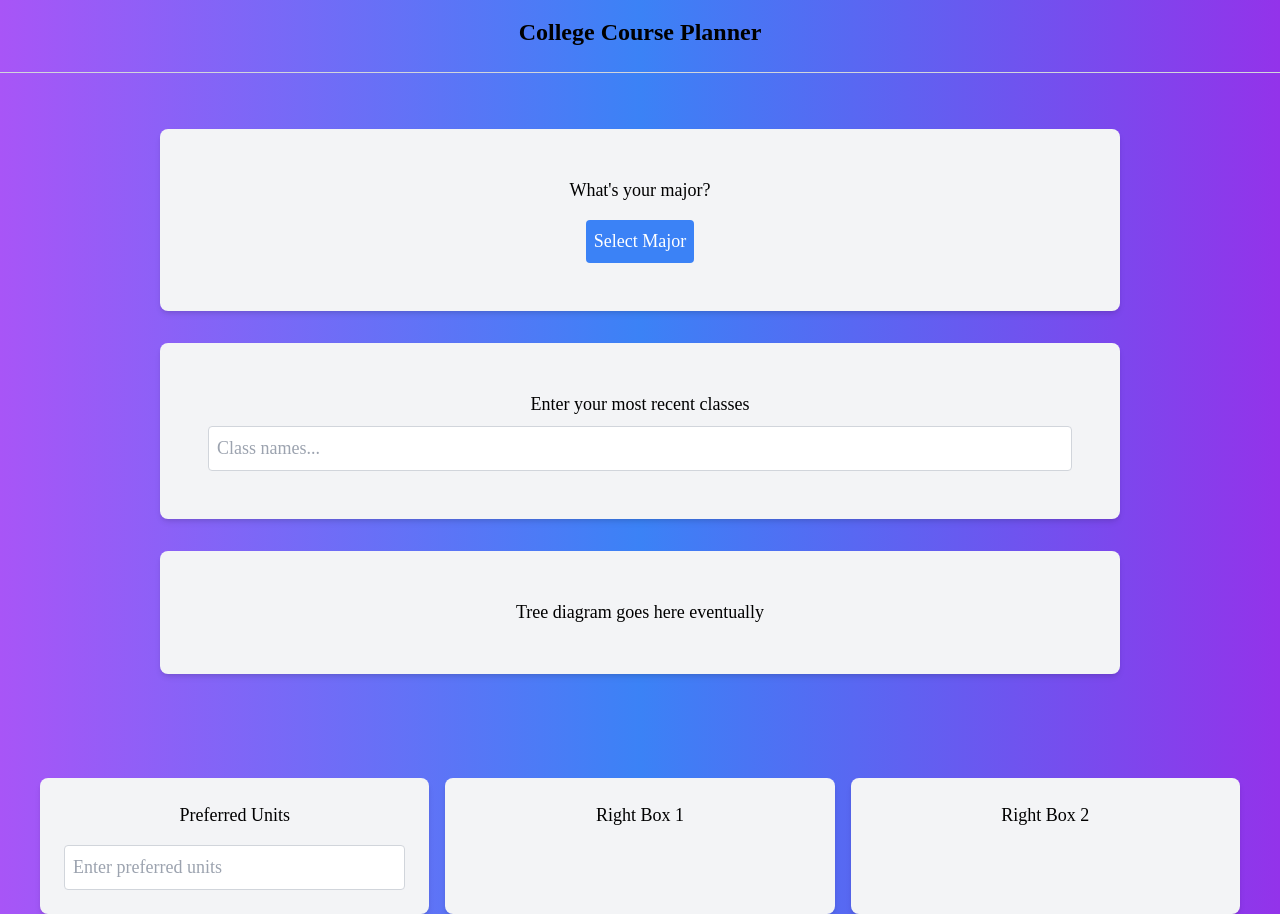
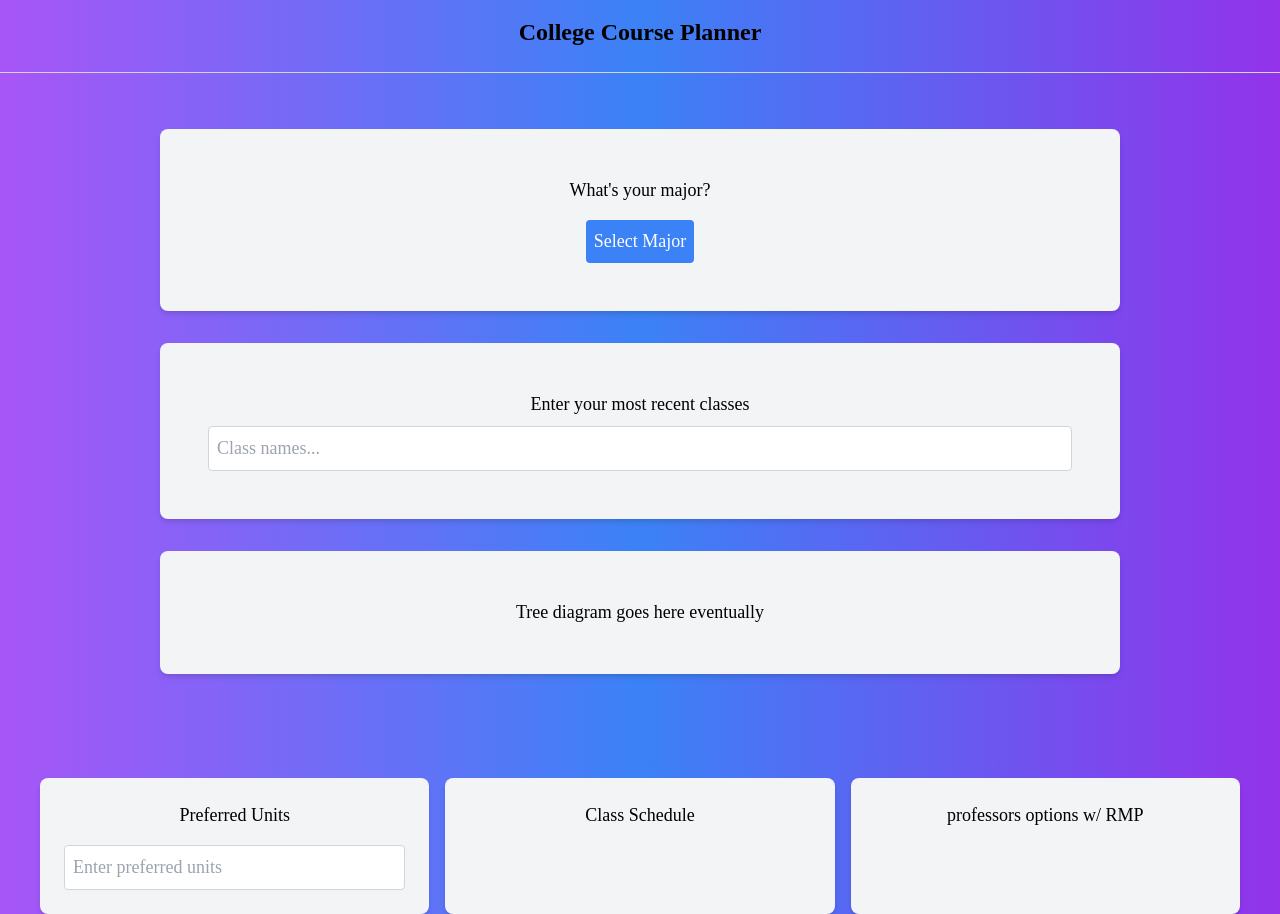
Before and after one commit to WilliamWong55955/College-Course-Planner, a Next.js app: page / in a window 1280 px wide. Built offline with nearby package versions, Linux system fonts and the light colour scheme.

Commit message:
corrected the final two bottom boxes

```diff
--- a/src/app/page.tsx
+++ b/src/app/page.tsx
@@ -90,13 +90,13 @@ export default function HomePage() {
 
   {/* Right Box 1 */}
   <div className="bg-gray-100 p-6 rounded-lg shadow-md w-1/3 ml-4"> {/* Add margin-left for spacing */}
-    <p className="text-center">Right Box 1</p>
+    <p className="text-center">Class Schedule</p>
     {/* Add any input or content here */}
   </div>
 
   {/* Right Box 2 */}
   <div className="bg-gray-100 p-6 rounded-lg shadow-md w-1/3 ml-4"> {/* Add margin-left for spacing */}
-    <p className="text-center">Right Box 2</p>
+    <p className="text-center">professors options w/ RMP</p>
     {/* Add any input or content here */}
   </div>
 </div>
```
